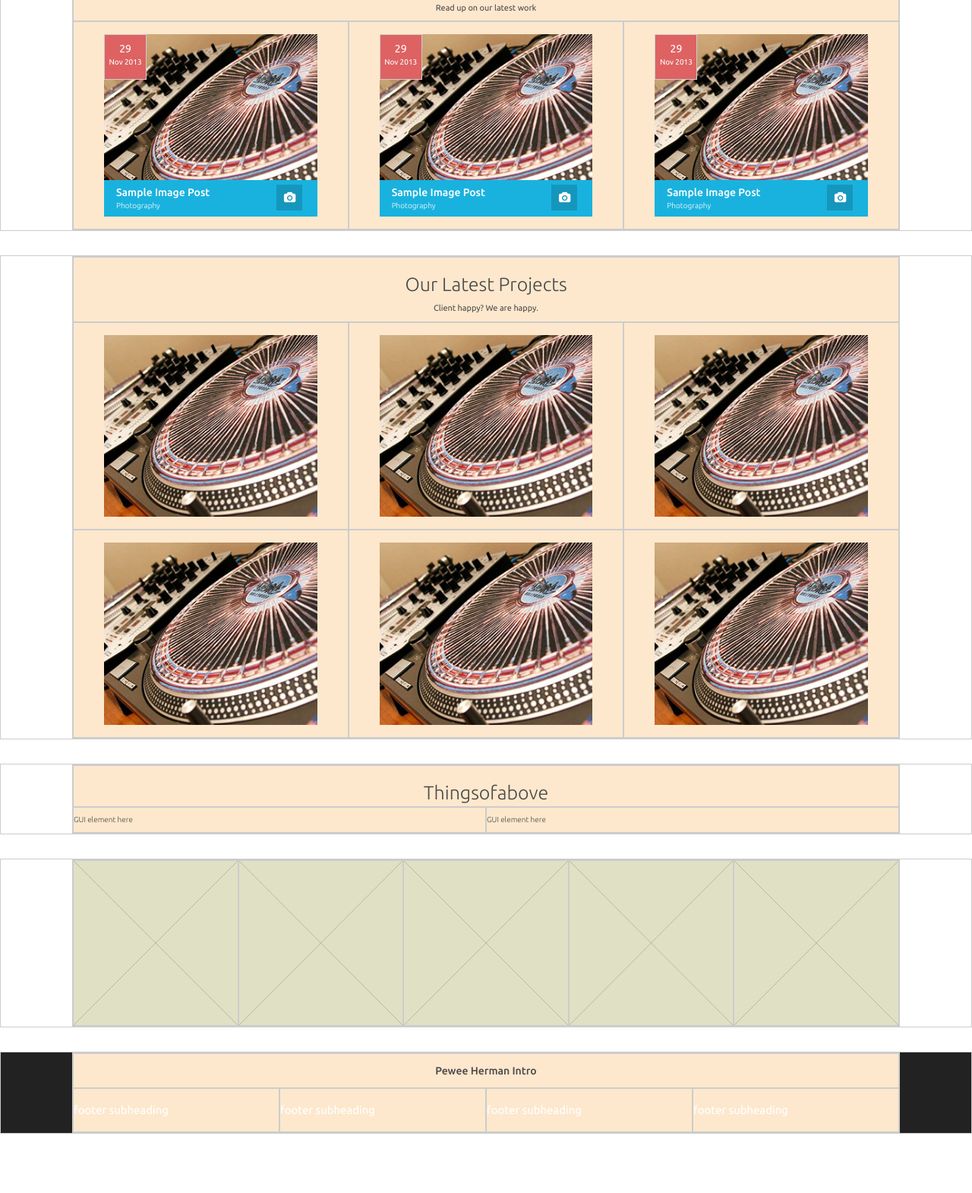
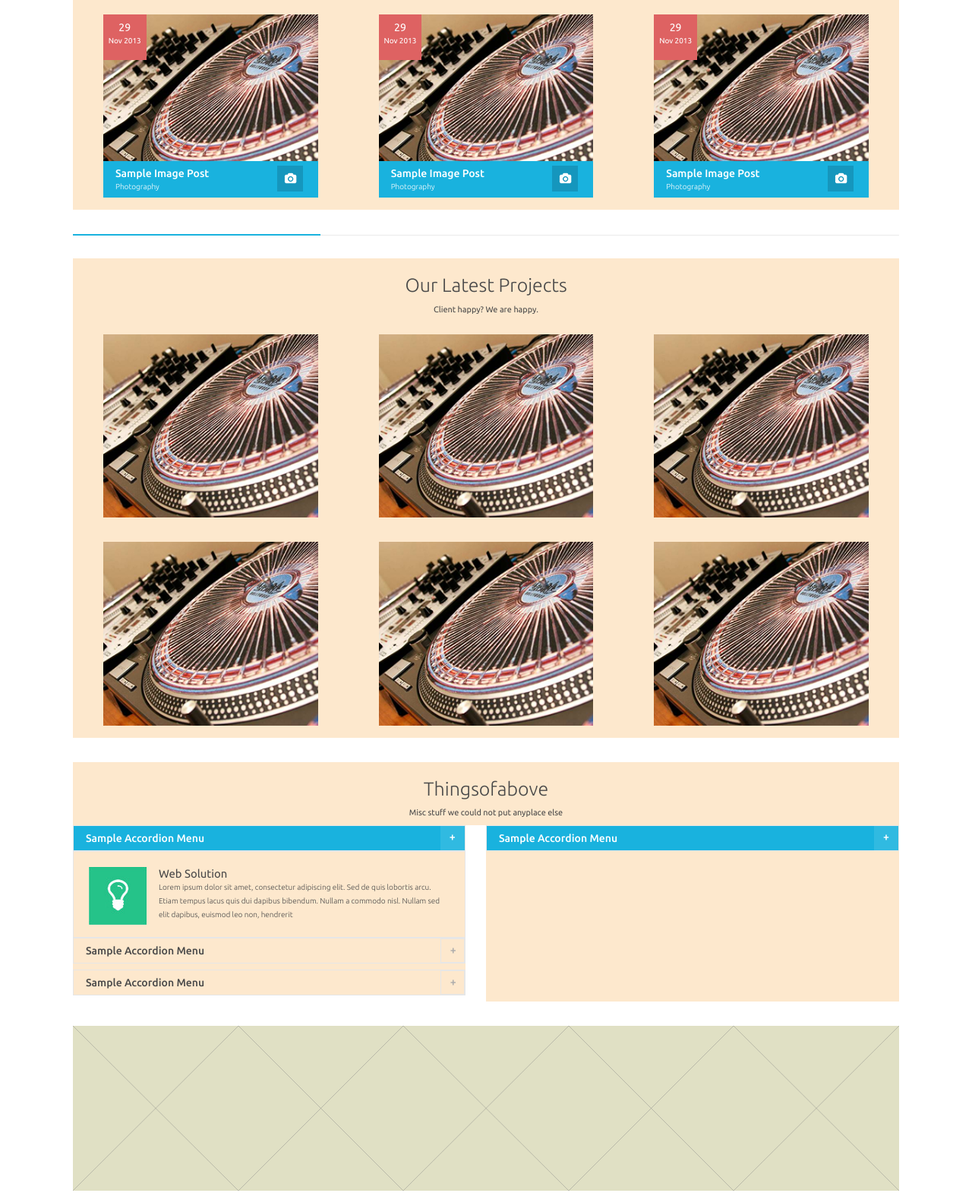
Before and after one commit to yslim20/Metrolics, a website built with Parcel: page index_rev.html in a window 1280 px wide. Shown: the part 1155-2725 px from the top of the page at 76% size. Before the commit the page ends 2647 px from the top, so only its background shows below. Built offline with nearby package versions, Linux system fonts and the light colour scheme.

Commit message:
Add CSS for things above

```diff
--- a/css/main.css
+++ b/css/main.css
@@ -132,12 +132,15 @@ section, .sponsor {
 }
 
 
+
+
+
 /* ==========================================================================
    LAYOUT
    ========================================================================== */
 
 div, section, footer, header {
-  border: 1px solid #ccc;
+  /* border: 1px solid #ccc; */
 }
 
 .column {
@@ -403,6 +406,25 @@ figcaption {
   right: 1.25rem; bottom: 0.5rem;
 } /* project-new ends here */
 
+/* SECTION DIVIDER STARTS */
+.no_margin {
+  width: 85vw; height: 2rem;
+  position: relative;
+}
+
+.section_divider_one {
+  width: 30%; height: 0.125rem;
+  position: absolute;
+  top: 0; left: 0;
+}
+
+.section_divider_two {
+  width: 70%; height: 0.0625rem;
+  background-color: #eaeaea;
+  position: absolute;
+  top: 1px; right: 0;
+} /* section divider ends here */
+
 /* LATEST PROJECT SECTION STARTS */
 .project__caption__late {
   display: none;
@@ -424,6 +446,74 @@ figcaption {
 } /* latest project ends here */
 
 /* THINGSOFABOVE STARTS */
+
+.things__contain {
+  width: 95%;
+}
+
+.things__tit {
+  width: 100%;
+  line-height: 2rem;
+  border: solid 1px #e6e6e6;
+  color: white;
+  text-align: left;
+  text-indent: 1rem;
+  position: relative;
+  margin: 0;
+  box-sizing: border-box;
+}
+
+.more {
+  width: 2rem; height: 100%;
+  display: block;
+  float: left;
+  background-color: #30bae1;
+  position: absolute; top: 0; right: 0;
+  text-align: cetnter;
+  text-indent: 0.75rem;
+  line-height: 1.8rem;
+}
+
+.things__list {
+  border: solid 1px #e6e6e6;
+  padding: 1.25rem;
+  box-sizing: border-box;
+}
+
+.things_icon {
+  display: block;
+  width: 4.75rem;
+  float: left;
+  margin-right: 1rem;
+}
+
+.things__subtit {
+  font-weight: 400;
+  font-size: 0.93rem;
+  margin: 0;
+}
+
+.things__subtxt {
+  margin: 0;
+  line-height: 1.125rem;
+}
+
+.things__tit__blw {
+  color: #494949;
+}
+
+.more__blw {
+  background-color: rgba(0,0,0,0);
+  border: solid 1px #e6e6e6;
+  box-sizing: border-box;
+  color: #ababab;m
+}
+
+.things_margin{
+  margin-bottom: 0.5rem;
+}
+
+
 
 
 
--- a/index_rev.html
+++ b/index_rev.html
@@ -190,6 +190,12 @@
     </div>
   </section> <!--project-new ends here-->
 
+  <!--section divider-->
+  <div class="row no_margin">
+    <div class="section_divider_one overlay_color"></div>
+    <div class="section_divider_two"></div>
+  </div>
+
   <!-- LATEST PROJECT SECTION STARTS -->
   <section class="projects">
     <div class="row m-col-2 l-col-3">
@@ -286,14 +292,43 @@
         <h2 class="heading">
           Thingsofabove
         </h2>
+        <p class="subheading">Misc stuff we could not put anyplace else</p>
       </div>
 
-      <div class="column">
-        <p>GUI element here</p>
-      </div>
+      <div class="column things__contain things_margin">
+        <div>
+          <h3 class="heading things__tit overlay_color">
+            Sample Accordion Menu
+            <span class="more">+</span>
+          </h3>
+
+          <div class="things__list">
+            <img class="things_icon" src="img/icon/icon_things_bulb.png" alt="icon"/>
+            <p class="things__subtit">Web Solution</p>
+            <p class="things__subtxt">Lorem ipsum dolor sit amet, consectetur adipiscing elit. Sed de quis lobortis arcu. Etiam tempus lacus quis dui dapibus bibendum. Nullam a commodo nisl. Nullam sed elit dapibus, euismod leo non, hendrerit</p>
+          </div>
+        </div><!-- things list ends here -->
+
+        <div class="column things_margin">
+          <h3 class="heading things__tit things__tit__blw">
+            Sample Accordion Menu
+            <span class="more more__blw">+</span>
+          </h3>
+        </div> <!-- things list ends here -->
+
+        <div class="column">
+          <h3 class="heading things__tit things__tit__blw">
+            Sample Accordion Menu
+            <span class="more more__blw">+</span>
+          </h3>
+        </div> <!-- things list ends here -->
+      </div> <!-- accordion menu ends here -->
 
       <div class="column">
-        <p>GUI element here</p>
+        <h3 class="heading things__tit overlay_color">
+          Sample Accordion Menu
+          <span class="more">+</span>
+        </h3>
       </div>
     </div>
   </section> <!--thingsofabove ends here-->
```
Also changed, not shown: img/icon/icon_things_bulb.png (added).
